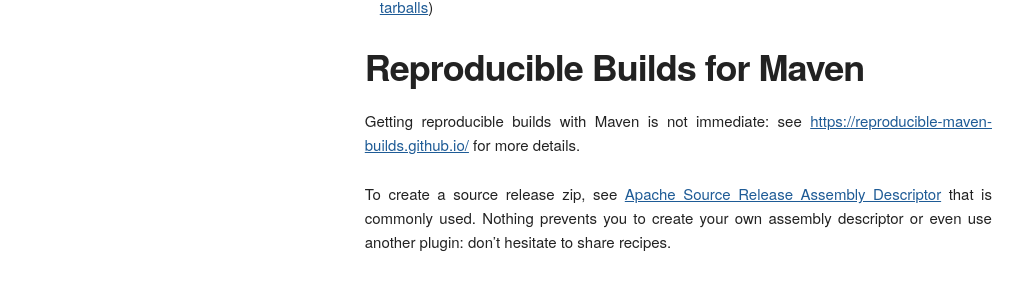
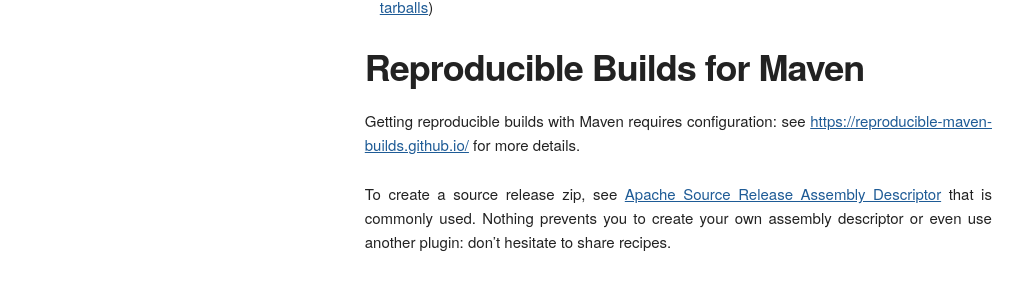
Before and after one commit to prototypefund/reproducible-website, a Jekyll site: the page built from _docs/jvm.md, in a window 1280 px wide. Shown: the part 1620-1908 px from the top of the page, without its empty margins (128-1151 px from the left). Built offline with Jekyll 4.4.1, drawn with Linux system fonts in a browser that asks for light colours; some web fonts are replaced.

Commit message:
link improvement

```diff
--- a/_docs/jvm.md
+++ b/_docs/jvm.md
@@ -72,10 +72,10 @@
 Reproducible Builds for Maven
 -----------------------------
 
-Getting reproducible builds with Maven is not immediate: see [https://reproducible-maven-builds.github.io/](https://reproducible-maven-builds.github.io/)
+Getting reproducible builds with Maven requires configuration: see [https://reproducible-maven-builds.github.io/](https://reproducible-maven-builds.github.io/)
 for more details.
 
-To create a source release zip, see [Apache Source Release Assembly Descriptor](https://maven.apache.org/apache-resource-bundles/)
+To create a source release zip, see [Apache Source Release Assembly Descriptor](https://maven.apache.org/apache-resource-bundles/#Source_Release_Assembly_Descriptor)
 that is commonly used. Nothing prevents you to create your own assembly descriptor or even use another plugin: don't hesitate to share recipes.
 
 Reproducible Builds for sbt
```
